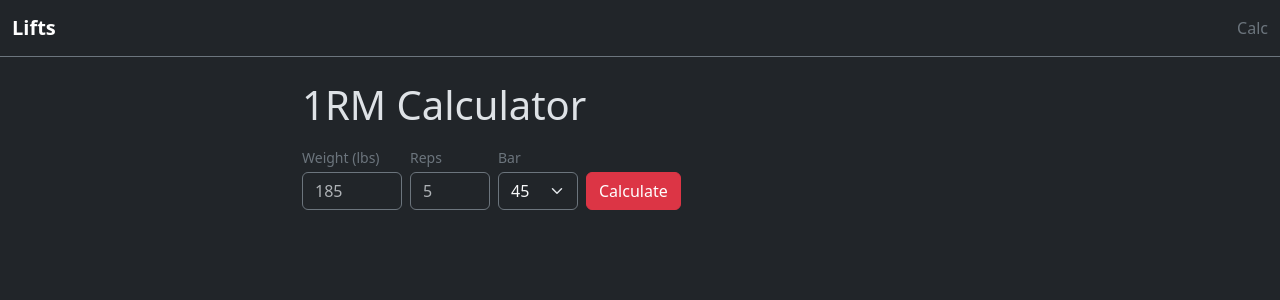
After one commit to poneill/vibeswoling, a Flask app: page /calculator in a window 1280 px wide. The commit adds this page. Shown: the top 300 px of the page. Run offline with Flask 3, Linux system fonts and the light colour scheme; parts of the project's set-up code (start-up, migrations or seed data) failed here and were passed over.

Commit message:
Add 1RM calculator page with interactive weight/rep map
Standalone /calculator page where users enter weight × reps to see
their estimated 1RM, a target 1RM (at W+5), and all progression
options in between. The D3 chart shows isocline curves, a shaded
band between current and target 1RM, plotted alternatives, and a
hover tooltip displaying 1RM at any weight/rep coordinate.

Co-Authored-By: Claude Opus 4.6 <noreply@anthropic.com>

```diff
--- a/app.py
+++ b/app.py
@@ -78,6 +78,11 @@ def workout_page(lift_name: str):
         bar_weight=bar_weight,
         is_pullups=is_pullups,
     )
+
+
+@app.route("/calculator")
+def calculator_page():
+    return render_template("calculator.html")
 
 
 # --- API routes ---
@@ -199,6 +204,38 @@ def api_alternatives():
     return jsonify(result)
 
 
+@app.route("/api/calculate", methods=["POST"])
+def api_calculate():
+    """1RM calculator: given weight/reps, return ORM band and alternatives."""
+    data = request.json
+    weight = float(data["weight"])
+    reps = int(data["reps"])
+    bar_weight = float(data.get("bar_weight", 45))
+
+    current_orm = effective_1rm(weight, reps)
+    suggestion = suggest_next(weight, reps, bar_weight)
+
+    suggestion["default"]["plates"] = plates_for_weight(
+        suggestion["default"]["weight"], bar_weight
+    )
+    for alt in suggestion["alternatives"]:
+        alt["plates"] = plates_for_weight(alt["weight"], bar_weight)
+
+    return jsonify(
+        {
+            "current_orm": current_orm,
+            "target_orm": suggestion["default"]["orm"],
+            "default": suggestion["default"],
+            "alternatives": suggestion["alternatives"],
+            "input": {
+                "weight": weight,
+                "reps": reps,
+                "plates": plates_for_weight(weight, bar_weight),
+            },
+        }
+    )
+
+
 @app.route("/api/log", methods=["POST"])
 def api_log():
     """Append completed workout sets to the CSV."""
--- a/static/app.js
+++ b/static/app.js
@@ -699,6 +699,95 @@ function completeWorkout() {
         });
 }
 
+// === Calculator Page ===
+
+function initCalculatorPage() {
+    const btn = document.getElementById("calc-btn");
+    const weightInput = document.getElementById("calc-weight");
+    const repsInput = document.getElementById("calc-reps");
+    const barSelect = document.getElementById("calc-bar");
+
+    btn.addEventListener("click", () => {
+        const weight = parseFloat(weightInput.value);
+        const reps = parseInt(repsInput.value);
+        const barWeight = parseFloat(barSelect.value);
+        if (!weight || !reps || reps < 1) return;
+        fetchCalculation(weight, reps, barWeight);
+    });
+}
+
+function fetchCalculation(weight, reps, barWeight) {
+    fetch("/api/calculate", {
+        method: "POST",
+        headers: { "Content-Type": "application/json" },
+        body: JSON.stringify({ weight, reps, bar_weight: barWeight }),
+    })
+        .then(r => r.json())
+        .then(data => {
+            renderCalcResult(data);
+            renderCalcChart(data);
+            renderCalcAlternatives(data);
+        });
+}
+
+function renderCalcResult(data) {
+    const el = document.getElementById("calc-result");
+    el.classList.remove("hidden");
+    el.innerHTML = `
+        <div class="d-flex gap-4">
+            <div>
+                <span class="text-secondary small">Current 1RM</span>
+                <div class="fs-4 fw-bold">${data.current_orm.toFixed(1)} lbs</div>
+                <span class="text-secondary small">${data.input.weight} lbs × ${data.input.reps} (${data.input.plates})</span>
+            </div>
+            <div>
+                <span class="text-secondary small">Target 1RM</span>
+                <div class="fs-4 fw-bold" style="color: #4ecca3;">${data.target_orm.toFixed(1)} lbs</div>
+                <span class="text-secondary small">${data.default.weight} lbs × ${data.default.reps} (${data.default.plates})</span>
+            </div>
+        </div>
+    `;
+}
+
+function renderCalcChart(data) {
+    const container = document.getElementById("calc-chart-container");
+    container.classList.remove("hidden");
+    const chartEl = document.getElementById("calc-chart");
+    chartEl.innerHTML = "";
+    renderCalculatorChart(data, "#calc-chart");
+}
+
+function renderCalcAlternatives(data) {
+    const section = document.getElementById("calc-alternatives");
+    const list = document.getElementById("calc-alt-list");
+    list.innerHTML = "";
+
+    const allOptions = [data.default, ...data.alternatives];
+    if (allOptions.length === 0) {
+        section.classList.add("hidden");
+        return;
+    }
+
+    section.classList.remove("hidden");
+
+    // Default first (highlighted)
+    list.appendChild(createCalcOption(data.default, true));
+
+    data.alternatives.forEach(alt => {
+        list.appendChild(createCalcOption(alt, false));
+    });
+}
+
+function createCalcOption(option, isDefault) {
+    const btn = document.createElement("div");
+    btn.className = "suggestion-option" + (isDefault ? " suggestion-default" : "");
+    btn.innerHTML = `
+        <div class="so-main">${option.weight} lbs × ${option.reps} (${option.plates})</div>
+        <div class="so-detail">Est. 1RM: ${option.orm.toFixed(1)} lbs</div>
+    `;
+    return btn;
+}
+
 // Expose for onclick in template
 window.completeWorkout = completeWorkout;
 window.closeSuggestionModal = closeSuggestionModal;
--- a/static/charts.js
+++ b/static/charts.js
@@ -242,3 +242,164 @@ function renderIsoclineChart(data, selector) {
         .attr("text-anchor", "start")
         .text(d => d.date.toLocaleDateString("en-US", { month: "short", day: "numeric" }));
 }
+
+// --- Calculator Chart ---
+function renderCalculatorChart(data, selector) {
+    const container = document.querySelector(selector);
+    if (!container) return;
+
+    const inputW = data.input.weight;
+    const inputR = data.input.reps;
+    const currentOrm = data.current_orm;
+    const targetOrm = data.target_orm;
+
+    const width = container.clientWidth;
+    const height = 350;
+    const margin = { top: 20, right: 60, bottom: 35, left: 55 };
+
+    const svg = d3.select(selector).append("svg")
+        .attr("viewBox", `0 0 ${width} ${height}`)
+        .attr("preserveAspectRatio", "xMidYMid meet");
+
+    // Axis ranges based on input — show enough context
+    const minWeight = Math.max(0, inputW - 60);
+    const maxWeight = inputW + 30;
+
+    const x = d3.scaleLinear().domain([1, 20]).range([margin.left, width - margin.right]);
+    const y = d3.scaleLinear().domain([minWeight, maxWeight]).range([height - margin.bottom, margin.top]);
+
+    // Axes
+    svg.append("g")
+        .attr("transform", `translate(0,${height - margin.bottom})`)
+        .call(d3.axisBottom(x).ticks(10).tickFormat(d => d))
+        .attr("color", "#666");
+    svg.append("g")
+        .attr("transform", `translate(${margin.left},0)`)
+        .call(d3.axisLeft(y).ticks(8))
+        .attr("color", "#666");
+    svg.append("text").attr("x", width / 2).attr("y", height - 2)
+        .attr("fill", "#999").attr("font-size", "11px").attr("text-anchor", "middle").text("Reps");
+    svg.append("text").attr("x", margin.left).attr("y", margin.top - 6)
+        .attr("fill", "#999").attr("font-size", "11px").text("Weight (lbs)");
+
+    // Isocline curves
+    const ormStep = 25;
+    const ormMin = Math.floor((currentOrm - 75) / ormStep) * ormStep;
+    const ormMax = Math.ceil((targetOrm + 50) / ormStep) * ormStep;
+    const curveLine = d3.line().x(d => x(d.reps)).y(d => y(d.weight));
+
+    for (let orm = ormMin; orm <= ormMax; orm += ormStep) {
+        const curveData = [];
+        for (let r = 1; r <= 20; r++) {
+            const w = weightForOrm(orm, r);
+            if (w >= minWeight && w <= maxWeight) {
+                curveData.push({ reps: r, weight: w });
+            }
+        }
+        if (curveData.length < 2) continue;
+
+        svg.append("path")
+            .datum(curveData)
+            .attr("fill", "none")
+            .attr("stroke", "#444")
+            .attr("stroke-width", 1)
+            .attr("stroke-dasharray", "4,4")
+            .attr("d", curveLine);
+
+        const last = curveData[curveData.length - 1];
+        svg.append("text")
+            .attr("x", x(last.reps) + 4)
+            .attr("y", y(last.weight) + 3)
+            .attr("fill", "#555")
+            .attr("font-size", "9px")
+            .text(orm);
+    }
+
+    // Shaded band between current and target ORM
+    const bandUpper = []; // target ORM curve (higher weights)
+    const bandLower = []; // current ORM curve (lower weights)
+    for (let r = 1; r <= 20; r++) {
+        const wUpper = weightForOrm(targetOrm, r);
+        const wLower = weightForOrm(currentOrm, r);
+        if (wUpper >= minWeight && wLower <= maxWeight) {
+            bandUpper.push({ reps: r, weight: Math.min(wUpper, maxWeight) });
+            bandLower.push({ reps: r, weight: Math.max(wLower, minWeight) });
+        }
+    }
+    if (bandUpper.length > 1) {
+        const bandPath = [...bandUpper, ...bandLower.reverse()];
+        const area = d3.line().x(d => x(d.reps)).y(d => y(d.weight));
+        svg.append("path")
+            .datum(bandPath)
+            .attr("fill", "#4ecca3")
+            .attr("opacity", 0.12)
+            .attr("d", area);
+    }
+
+    // Alternative points
+    data.alternatives.forEach(alt => {
+        svg.append("circle")
+            .attr("cx", x(alt.reps))
+            .attr("cy", y(alt.weight))
+            .attr("r", 3.5)
+            .attr("fill", "#4ecca3")
+            .attr("opacity", 0.6);
+    });
+
+    // Default point (W+5, same reps)
+    svg.append("circle")
+        .attr("cx", x(data.default.reps))
+        .attr("cy", y(data.default.weight))
+        .attr("r", 5)
+        .attr("fill", "#4ecca3")
+        .attr("stroke", "#1a1a2e")
+        .attr("stroke-width", 1.5);
+
+    // Input point
+    svg.append("circle")
+        .attr("cx", x(inputR))
+        .attr("cy", y(inputW))
+        .attr("r", 6)
+        .attr("fill", "#e94560")
+        .attr("stroke", "#1a1a2e")
+        .attr("stroke-width", 1.5);
+
+    // Hover interaction
+    const tooltip = document.getElementById("calc-tooltip");
+    const crosshairV = svg.append("line").attr("stroke", "#666").attr("stroke-width", 0.5).attr("stroke-dasharray", "2,2").style("display", "none");
+    const crosshairH = svg.append("line").attr("stroke", "#666").attr("stroke-width", 0.5).attr("stroke-dasharray", "2,2").style("display", "none");
+
+    svg.append("rect")
+        .attr("x", margin.left)
+        .attr("y", margin.top)
+        .attr("width", width - margin.left - margin.right)
+        .attr("height", height - margin.top - margin.bottom)
+        .attr("fill", "transparent")
+        .on("mousemove", function(event) {
+            const [mx, my] = d3.pointer(event);
+            const rawReps = Math.round(x.invert(mx));
+            const rawWeight = Math.round(y.invert(my) / 5) * 5;
+            const reps = Math.max(1, Math.min(20, rawReps));
+            const weight = Math.max(minWeight, Math.min(maxWeight, rawWeight));
+            const orm = effectiveOrm(weight, reps);
+
+            tooltip.classList.remove("hidden");
+            tooltip.textContent = `${weight} lbs × ${reps} → 1RM: ${orm.toFixed(1)}`;
+
+            // Position tooltip relative to chart container
+            const rect = container.getBoundingClientRect();
+            const svgRect = container.querySelector("svg").getBoundingClientRect();
+            tooltip.style.left = (event.clientX - rect.left + 12) + "px";
+            tooltip.style.top = (event.clientY - rect.top - 10) + "px";
+
+            // Crosshairs
+            const cx = x(reps), cy = y(weight);
+            crosshairV.attr("x1", cx).attr("y1", margin.top).attr("x2", cx).attr("y2", height - margin.bottom).style("display", null);
+            crosshairH.attr("x1", margin.left).attr("y1", cy).attr("x2", width - margin.right).attr("y2", cy).style("display", null);
+        })
+        .on("mouseleave", function() {
+            tooltip.classList.add("hidden");
+            crosshairV.style("display", "none");
+            crosshairH.style("display", "none");
+        });
+}
--- a/static/style.css
+++ b/static/style.css
@@ -123,6 +123,21 @@
     font-weight: 700;
 }
 
+/* --- Calculator tooltip --- */
+.calc-tooltip {
+    position: absolute;
+    pointer-events: none;
+    background: rgba(0, 0, 0, 0.85);
+    border: 1px solid var(--bs-border-color);
+    border-radius: 4px;
+    padding: 4px 8px;
+    color: var(--bs-body-color);
+    font-size: 0.8rem;
+    font-variant-numeric: tabular-nums;
+    white-space: nowrap;
+    z-index: 10;
+}
+
 /* Utility */
 .hidden { display: none !important; }
 
--- a/templates/base.html
+++ b/templates/base.html
@@ -12,6 +12,7 @@
     <nav class="navbar navbar-dark bg-dark border-bottom border-secondary">
         <div class="container-fluid">
             <a href="/" class="navbar-brand fw-bold">Lifts</a>
+            <a href="/calculator" class="nav-link text-secondary">Calc</a>
         </div>
     </nav>
     <main class="container py-4" style="max-width: 700px;">
--- /dev/null
+++ b/templates/calculator.html
@@ -0,0 +1,45 @@
+{% extends "base.html" %}
+{% block title %}1RM Calculator{% endblock %}
+
+{% block content %}
+<h1 class="mb-3">1RM Calculator</h1>
+
+<div class="d-flex gap-2 align-items-end mb-3">
+    <div>
+        <label for="calc-weight" class="form-label text-secondary small mb-1">Weight (lbs)</label>
+        <input type="number" id="calc-weight" class="form-control bg-dark text-light border-secondary"
+               placeholder="185" min="0" step="5" inputmode="numeric" style="width: 100px;">
+    </div>
+    <div>
+        <label for="calc-reps" class="form-label text-secondary small mb-1">Reps</label>
+        <input type="number" id="calc-reps" class="form-control bg-dark text-light border-secondary"
+               placeholder="5" min="1" max="20" inputmode="numeric" style="width: 80px;">
+    </div>
+    <div>
+        <label for="calc-bar" class="form-label text-secondary small mb-1">Bar</label>
+        <select id="calc-bar" class="form-select bg-dark text-light border-secondary" style="width: 80px;">
+            <option value="45" selected>45</option>
+            <option value="65">65</option>
+        </select>
+    </div>
+    <button id="calc-btn" class="btn btn-danger">Calculate</button>
+</div>
+
+<div id="calc-result" class="hidden mb-3"></div>
+
+<div id="calc-chart-container" class="hidden mb-4" style="position: relative;">
+    <h2 class="h6 text-secondary">Weight / Rep Map</h2>
+    <div id="calc-chart"></div>
+    <div id="calc-tooltip" class="calc-tooltip hidden"></div>
+</div>
+
+<div id="calc-alternatives" class="hidden">
+    <h2 class="h6 text-secondary mb-2">Progression Options</h2>
+    <div id="calc-alt-list"></div>
+</div>
+{% endblock %}
+
+{% block scripts %}
+<script src="{{ url_for('static', filename='charts.js') }}"></script>
+<script>initCalculatorPage();</script>
+{% endblock %}
```
